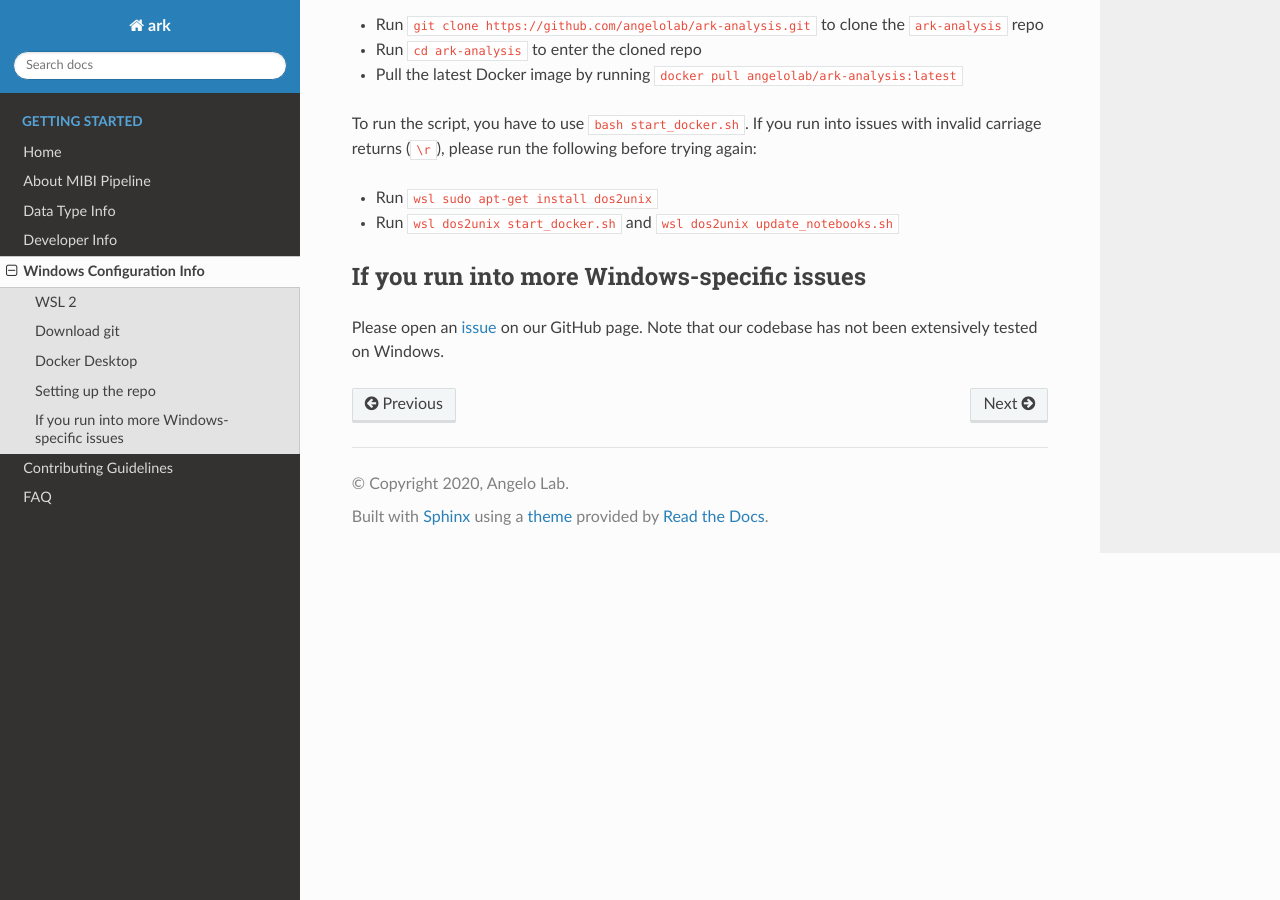
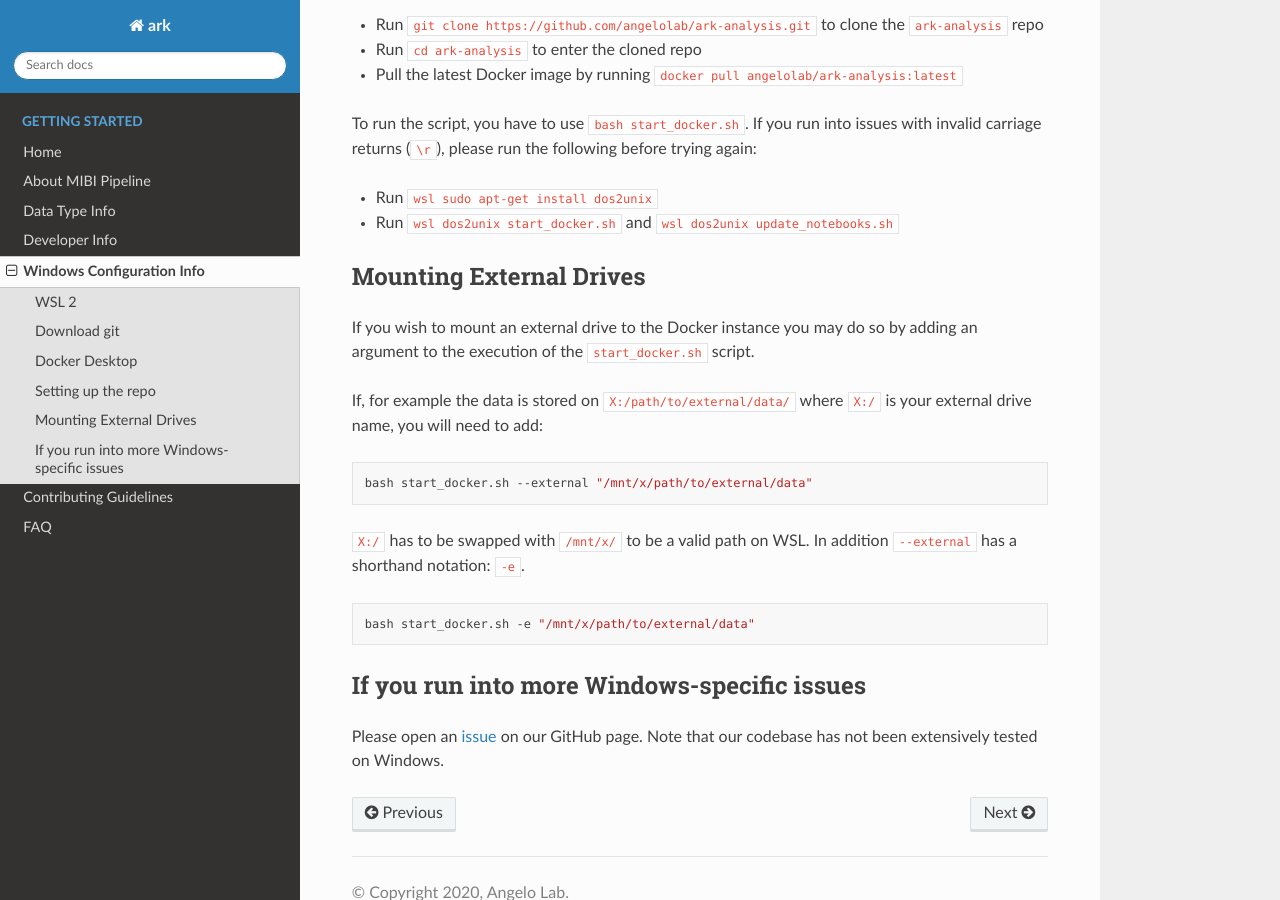
Before and after one commit to angelolab/ark-analysis, a Sphinx documentation site: the page built from docs/_rtd/windows_setup.md, in a window 1280 px wide and 900 px high, scrolled down 1565 px. Built offline with Sphinx 7.4.7 and the Read the Docs theme 2.0.0, drawn with Linux system fonts in a browser that asks for light colours; pages that are not in the unit, such as notebooks, are missing from menus.

Commit message:
adding windows external docs

````diff
--- a/docs/_rtd/windows_setup.md
+++ b/docs/_rtd/windows_setup.md
@@ -48,6 +48,23 @@ To run the script, you have to use `bash start_docker.sh`. If you run into issue
 * Run `wsl sudo apt-get install dos2unix`
 * Run `wsl dos2unix start_docker.sh` and `wsl dos2unix update_notebooks.sh`
 
+
+### Mounting External Drives
+
+If you wish to mount an external drive to the Docker instance you may do so by adding an argument to the execution of the `start_docker.sh` script.
+
+If, for example the data is stored on `X:/path/to/external/data/` where `X:/` is your external drive name, you will need to add:
+
+```bash
+bash start_docker.sh --external "/mnt/x/path/to/external/data"
+```
+
+`X:/` has to be swapped with `/mnt/x/` to be a valid path on WSL. In addition `--external` has a shorthand notation: `-e`.
+```bash
+bash start_docker.sh -e "/mnt/x/path/to/external/data"
+```
+
+
 ### If you run into more Windows-specific issues
 
 Please open an [issue](https://github.com/angelolab/ark-analysis/issues) on our GitHub page. Note that our codebase has not been extensively tested on Windows.
````
